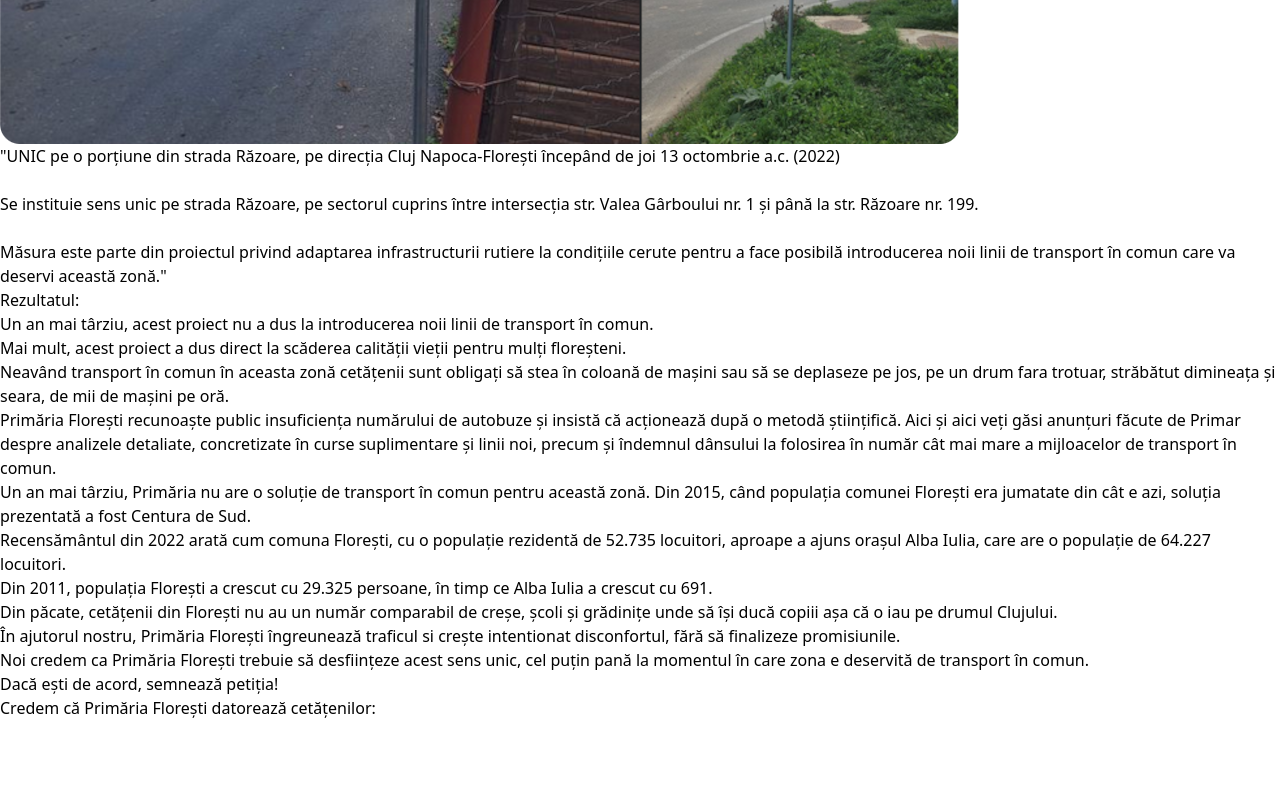
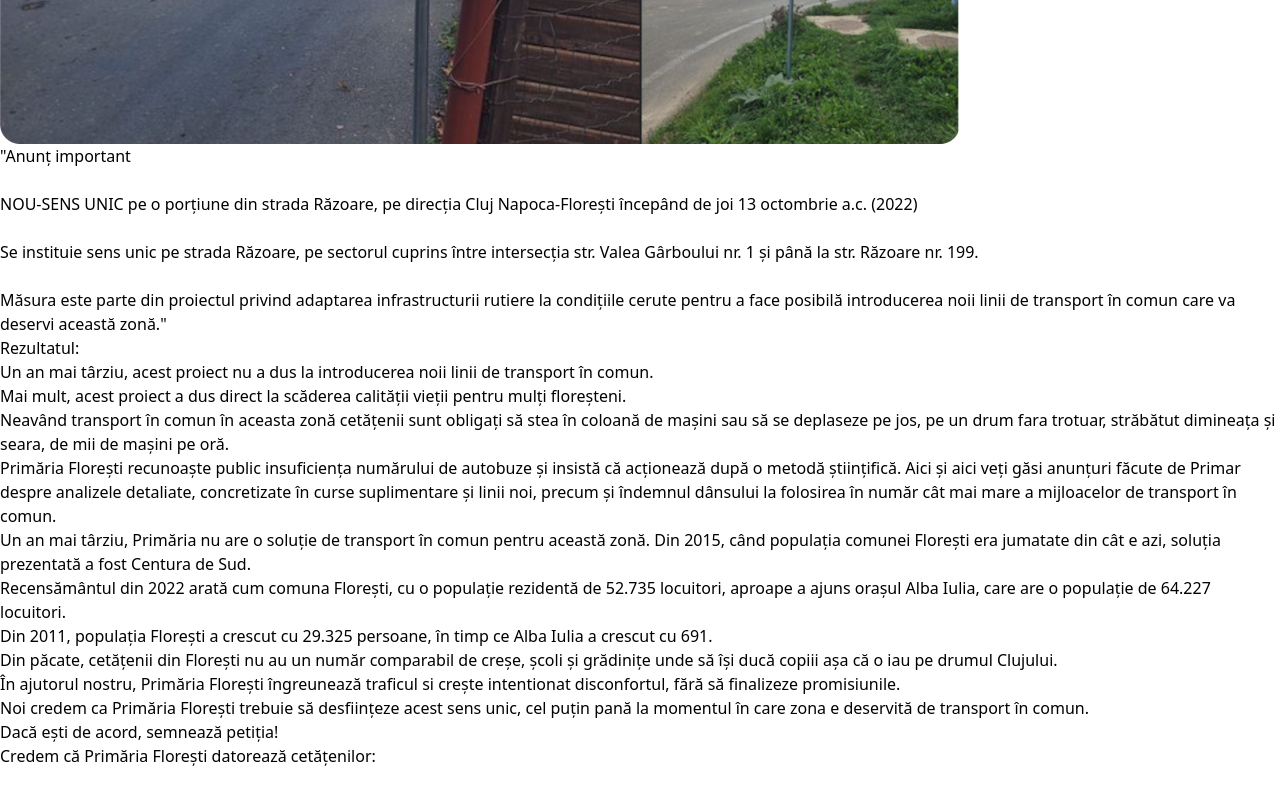
Before and after one commit to andreisebastianc/redeschide-razoare, a Next.js app: page / in a window 1280 px wide. Shown: the part 2579-3379 px from the top of the page. Built offline with nearby package versions, Linux system fonts and the light colour scheme; a web font is replaced by a local one.

Commit message:
Fix city hall announcement

```diff
--- a/src/components/Introduction.jsx
+++ b/src/components/Introduction.jsx
@@ -25,8 +25,9 @@ export function Introduction() {
                 <div
                     className="flex flex-col sm:flex-col lg:flex-row gap-8 mt-8 items-center">
                     <Image className="lg:w-1/2 flex-shrink-0 shadow-lg rounded-lg" src={coverImage1} alt="" priority/>
-                    <p className="mt-4 text-lg tracking-tight text-slate-700">
-                        &quot;UNIC pe o porțiune din strada Răzoare, pe direcția Cluj Napoca-Florești începând de joi 13
+                    <p className="text-lg tracking-tight text-slate-700">
+                        &quot;Anunț important<br/><br/>NOU-SENS UNIC pe o porțiune din strada Răzoare, pe direcția Cluj
+                        Napoca-Florești începând de joi 13
                         octombrie a.c. (2022) <br/><br/>
                         Se instituie sens unic pe strada Răzoare, pe sectorul cuprins între intersecția str. Valea
                         Gârboului nr. 1 și până la str. Răzoare nr. 199. <br/><br/>
```
